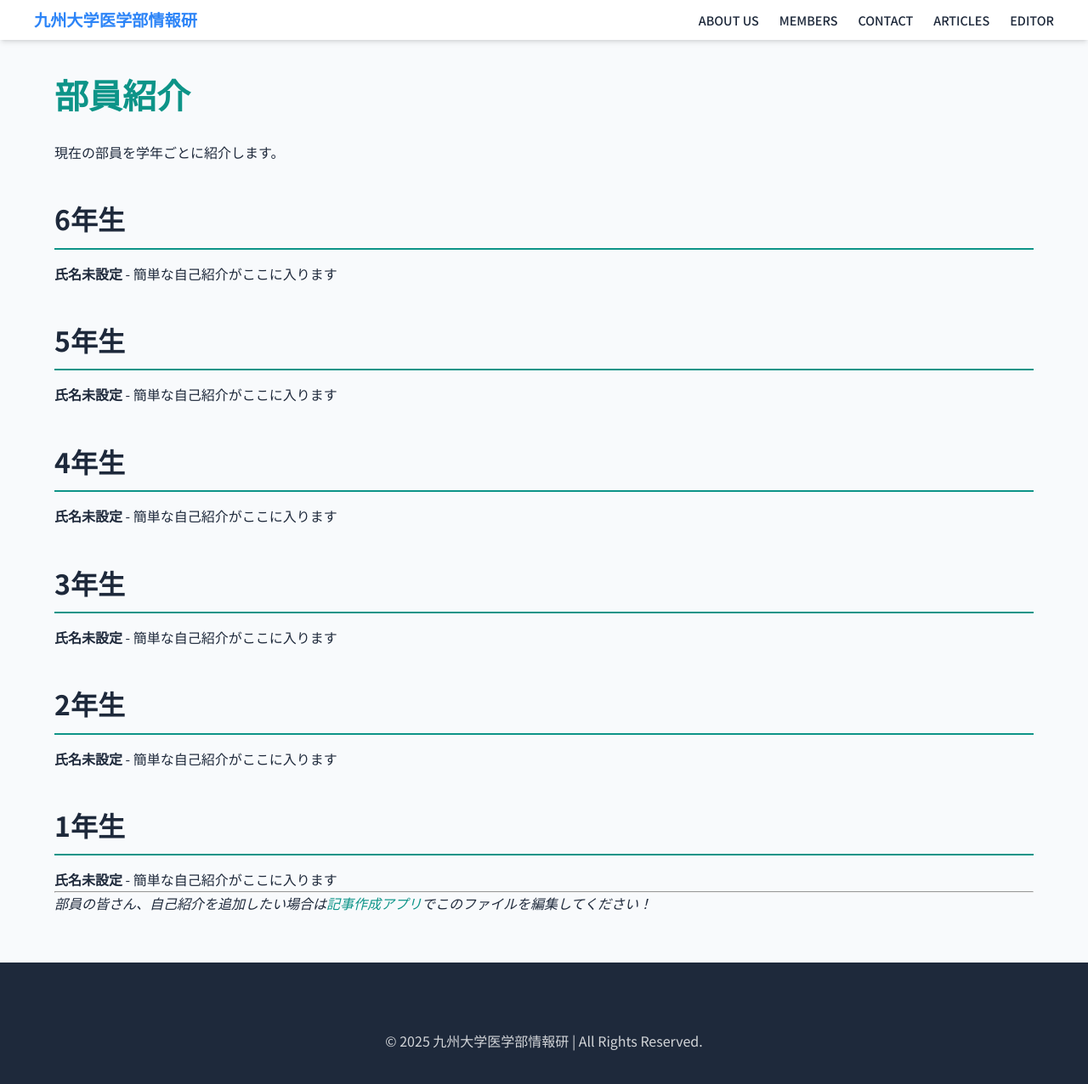
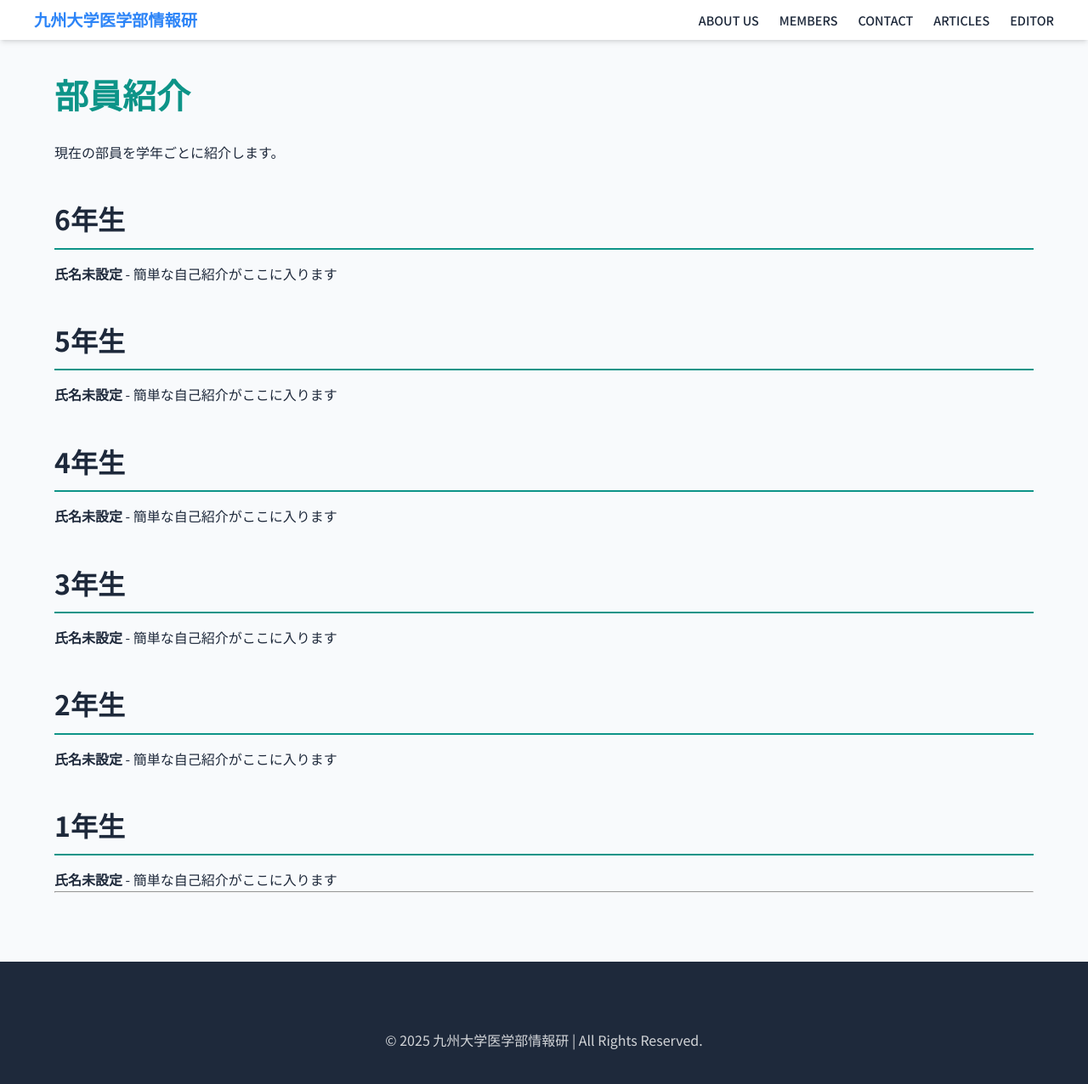
Before and after one commit to qumiclub/club-welcome-page, a Jekyll site: the page built from _pages/members.md, in a window 1280 px wide and 1342 px high. Shown: the top 1276 px of the window at 85% size. Built offline with Jekyll 4.4.1, drawn with Linux system fonts in a browser that asks for light colours.

```diff
--- a/_pages/members.md
+++ b/_pages/members.md
@@ -32,5 +32,3 @@
 * **氏名未設定** - 簡単な自己紹介がここに入ります
 
 ---
-
-*部員の皆さん、自己紹介を追加したい場合は[記事作成アプリ](https://club-welcome-page.vercel.app/)でこのファイルを編集してください！*
```
